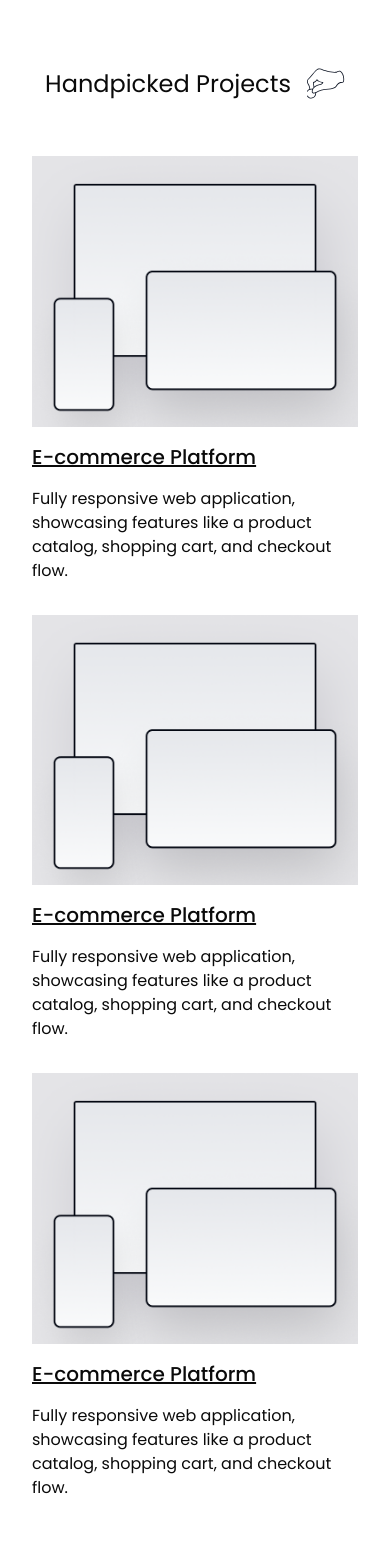
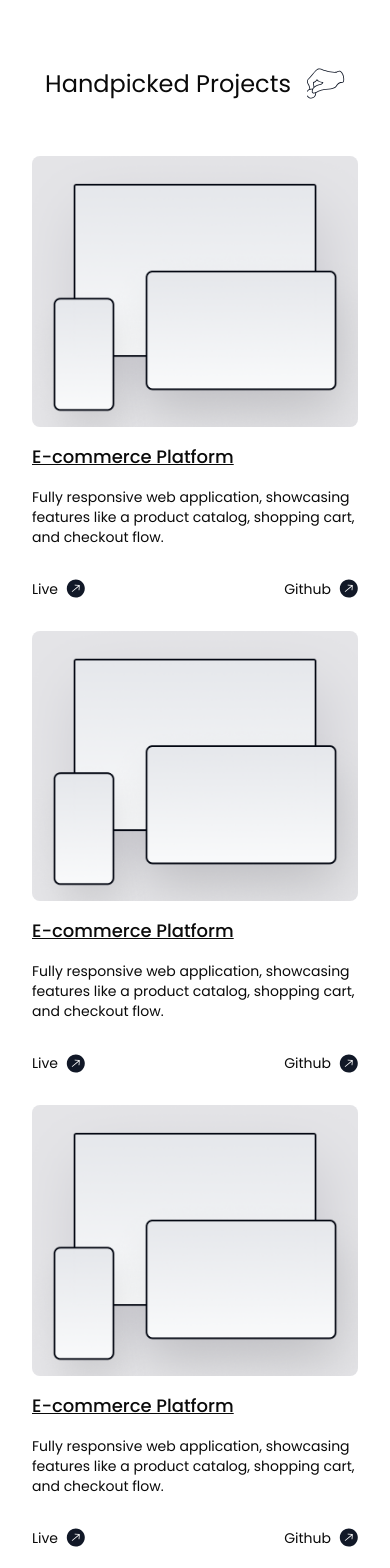
Before and after one commit to UniFolios/unifolio, a Next.js app: page / in a window 390 px wide. Shown: the part 1720-3288 px from the top of the page. Built offline with nearby package versions, Linux system fonts and the light colour scheme.

Commit message:
project links and responsive

```diff
--- a/components/projects.tsx
+++ b/components/projects.tsx
@@ -3,41 +3,94 @@ import Image from 'next/image'
 import IconHandPicked from "./icons/handpicked";
 import Section from "./ui/section"
 import SectionTitle from "./ui/section-title";
+import Link from 'next/link';
+import IconExternalLink from './icons/external-link';
 
 const Projects = () => {
     return (
         <Section id='projects'>
             <SectionTitle title="Handpicked Projects" icon={<IconHandPicked />} />
-            <div className="flex flex-col md:flex-row items-stretch justify-center gap-8 px-4 md:px-8 py-6">
+            <div className="flex flex-col md:flex-row flex-wrap items-center justify-center gap-8 px-4 md:px-8 py-6">
+                <div className="flex flex-col w-full sm:w-[85%] md:w-[48%] lg:w-[30%]">
                     <div className="flex flex-col">
                         <Image
                             src="/img/project-1.png"
                             width={500}
                             height={500}
                             alt="project 1"
+                            className="rounded-lg object-cover"
                         />
-                    <h2 className="text-xl font-medium underline py-4">E-commerce Platform</h2>
-                    <p>Fully responsive web application, showcasing features like a product catalog, shopping cart, and checkout flow. </p>
+                        <h2 className="text-lg sm:text-xl font-medium underline py-4">E-commerce Platform</h2>
+                        <p className="text-sm sm:text-base">Fully responsive web application, showcasing features like a product catalog, shopping cart, and checkout flow. </p>
                     </div>
+                    <div className="flex justify-between gap-4">
+                        <Link href="#">
+                            <div className="flex gap-x-2 justify-center lg:justify-start items-center pt-8">
+                                <h3 className="text-sm sm:text-base font-normal cursor-pointer">Live</h3>
+                                <IconExternalLink />
+                            </div>
+                        </Link>
+                        <Link href="#">
+                            <div className="flex gap-x-2 justify-center lg:justify-start items-center pt-8">
+                                <h3 className="text-sm sm:text-base font-normal cursor-pointer">Github</h3>
+                                <IconExternalLink />
+                            </div>
+                        </Link>
+                    </div>
+                </div>
+                <div className="flex flex-col w-full sm:w-[85%] md:w-[48%] lg:w-[30%]">
                     <div className="flex flex-col">
                         <Image
                             src="/img/project-1.png"
                             width={500}
                             height={500}
                             alt="project 1"
+                            className="rounded-lg object-cover"
                         />
-                    <h2 className="text-xl font-medium underline py-4">E-commerce Platform</h2>
-                    <p>Fully responsive web application, showcasing features like a product catalog, shopping cart, and checkout flow. </p>
+                        <h2 className="text-lg sm:text-xl font-medium underline py-4">E-commerce Platform</h2>
+                        <p className="text-sm sm:text-base">Fully responsive web application, showcasing features like a product catalog, shopping cart, and checkout flow. </p>
                     </div>
+                    <div className="flex justify-between gap-4">
+                        <Link href="#">
+                            <div className="flex gap-x-2 justify-center lg:justify-start items-center pt-8">
+                                <h3 className="text-sm sm:text-base font-normal cursor-pointer">Live</h3>
+                                <IconExternalLink />
+                            </div>
+                        </Link>
+                        <Link href="#">
+                            <div className="flex gap-x-2 justify-center lg:justify-start items-center pt-8">
+                                <h3 className="text-sm sm:text-base font-normal cursor-pointer">Github</h3>
+                                <IconExternalLink />
+                            </div>
+                        </Link>
+                    </div>
+                </div>
+                <div className="flex flex-col w-full sm:w-[85%] md:w-[48%] lg:w-[30%]">
                     <div className="flex flex-col">
                         <Image
                             src="/img/project-1.png"
                             width={500}
                             height={500}
                             alt="project 1"
+                            className="rounded-lg object-cover"
                         />
-                    <h2 className="text-xl font-medium underline py-4">E-commerce Platform</h2>
-                    <p>Fully responsive web application, showcasing features like a product catalog, shopping cart, and checkout flow. </p>
+                        <h2 className="text-lg sm:text-xl font-medium underline py-4">E-commerce Platform</h2>
+                        <p className="text-sm sm:text-base">Fully responsive web application, showcasing features like a product catalog, shopping cart, and checkout flow. </p>
+                    </div>
+                    <div className="flex justify-between gap-4">
+                        <Link href="#">
+                            <div className="flex gap-x-2 justify-center lg:justify-start items-center pt-8">
+                                <h3 className="text-sm sm:text-base font-normal cursor-pointer">Live</h3>
+                                <IconExternalLink />
+                            </div>
+                        </Link>
+                        <Link href="#">
+                            <div className="flex gap-x-2 justify-center lg:justify-start items-center pt-8">
+                                <h3 className="text-sm sm:text-base font-normal cursor-pointer">Github</h3>
+                                <IconExternalLink />
+                            </div>
+                        </Link>
+                    </div>
                 </div>
             </div>
         </Section>
```
Lines whose indentation alone changed are shown as unchanged.
